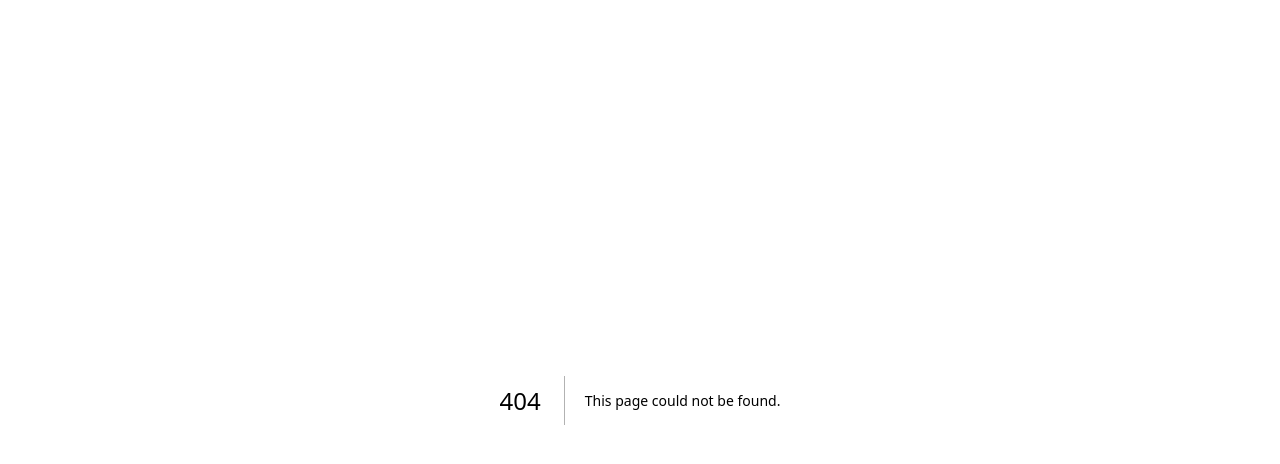
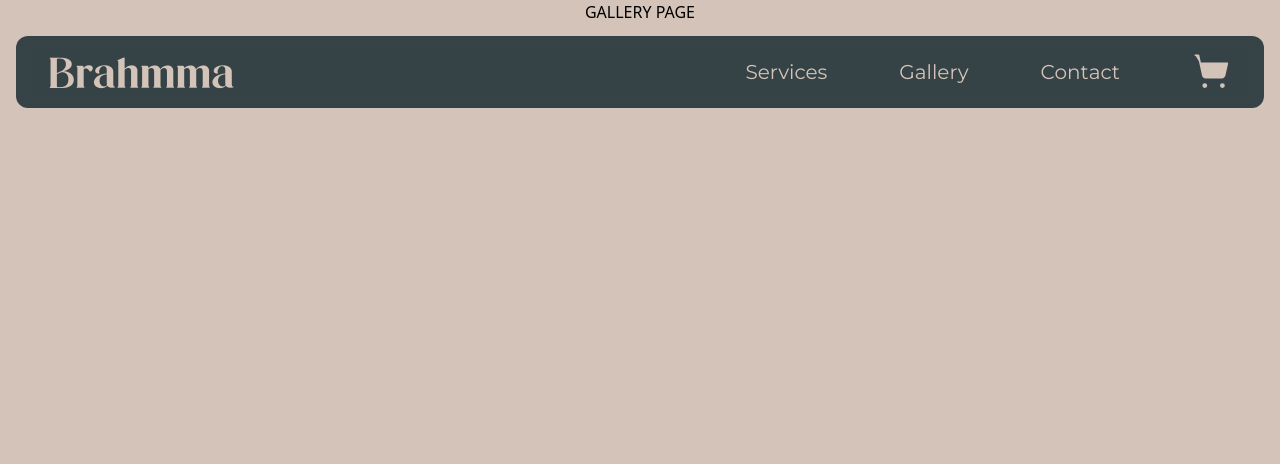
Before and after one commit to Athul-Kesav/brahmma, a Next.js app: page /gallery in a window 1280 px wide. Before the commit this address had no page. Shown: the top 464 px of the page. Built offline with nearby package versions, Linux system fonts and the light colour scheme.

Commit message:
home page

```diff
--- /dev/null
+++ b/src/app/contacts/page.tsx
@@ -0,0 +1,16 @@
+'use client';
+
+
+import Navbar from "@/components/Navbar";
+
+export default function Services() {
+  return (
+    <>
+      <Navbar />
+      <div className="w-screen h-fit relative top-0 flex items-center justify-start flex-col z-0 bg-cream">
+        {/*Services Page*/}
+        CONTACTS PAGE
+      </div>
+    </>
+  );
+}
--- /dev/null
+++ b/src/app/gallery/page.tsx
@@ -0,0 +1,16 @@
+'use client';
+
+
+import Navbar from "@/components/Navbar";
+
+export default function Services() {
+  return (
+    <>
+      <Navbar />
+      <div className="w-screen h-fit relative top-0 flex items-center justify-start flex-col z-0 bg-cream">
+        {/*Services Page*/}
+        GALLERY PAGE
+      </div>
+    </>
+  );
+}
--- a/src/app/page.tsx
+++ b/src/app/page.tsx
@@ -4,12 +4,15 @@ import Image from "next/image";
 import hero1 from "@/images/hero1.jpg"
 
 export default function Home() {
+
+
   return (
     <>
       <Navbar />
       <div className="w-screen h-fit relative top-0 flex items-center justify-start flex-col z-0 bg-cream">
-        <div className="h-screen sm:p-0 grid grid-rows-6 w-full gap-0 sm:gap-1 relative">
-          <div className="row-span-2 m-4 sm:m-0 sm:row-span-5 flex h-full w-auto relative rounded-xl md:rounded-t-none md:rounded-b-3xl lg:rounded-b-[4rem] overflow-hidden">
+        {/*Home Page*/}
+        <div className="h-[50vh] sm:h-screen sm:p-0 grid grid-rows-6 w-full gap-0 sm:gap-1 relative bg-black">
+          <div className="row-span-4 m-4 sm:m-0 sm:row-span-5 flex h-full w-auto relative rounded-xl md:rounded-t-none md:rounded-b-3xl lg:rounded-b-[4rem] overflow-hidden">
             <Image src={hero1} layout="fill" alt="HeroImg" objectFit="cover" objectPosition="bottom" className="object-contain"/>
           </div>
           <div className="row-span-1 h-[7rem] translate-y-5 sm:translate-y-0 sm:h-full  relative w-full flex-col items-center flex justify-center">
@@ -38,8 +41,28 @@ export default function Home() {
 
           </div>
         </div>
+        <div className="w-screen h-[50vh] sm:h-screen relative top-0 flex items-center justify-start flex-col z-0 bg-cream">
+          <div className="w-full h-full grid grid-cols-3  relative">
+            <div className="bg-red-500 col-span-2 flex sm:items-center  h-full w-full relative">
+              <p className="font-kryshna text-2xl sm:text-4xl lg:text-8xl text-left text-darkBlue font-bold p-4 sm:p-8 tracking-wide leading-tighter">
+              Bringing Your Special
+              <br/>
+              Moments to Life with
+              <br/>
+              Stunning Decor & Flawless
+              <br/>
+              Event Management
+              </p>
+            </div>
+            <div className="bg-black col-span-1 flex h-full w-full relative">
+              <Image src="" alt="" className=""/>
+              <Image src="" alt="" className=""/>
+              <Image src="" alt="" className=""/>
+            </div>
+          </div>
+        </div>
+      </div>
 
-      </div>
     </>
   );
 }
--- /dev/null
+++ b/src/app/services/page.tsx
@@ -0,0 +1,16 @@
+'use client';
+
+
+import Navbar from "@/components/Navbar";
+
+export default function Services() {
+  return (
+    <>
+      <Navbar />
+      <div className="w-screen h-fit relative top-0 flex items-center justify-start flex-col z-0 bg-cream">
+        {/*Services Page*/}
+        SERVICES PAGE
+      </div>
+    </>
+  );
+}
--- a/src/components/Navbar.tsx
+++ b/src/components/Navbar.tsx
@@ -4,7 +4,12 @@ import React, { useState } from "react";
 import { motion, AnimatePresence } from "framer-motion";
 import Navbtn from "./Navbtn";
 
+import { useRouter } from "next/navigation";
+
 export default function Navbar() {
+
+  const router = useRouter();
+
   const services = [
     "BIRTHDAYS",
     "WEDDINGS",
@@ -27,6 +32,7 @@ export default function Navbar() {
         <div
           className="font-meditative text-4xl lg:text-5xl hover:brightness-150 transition-all duration-200 cursor-pointer active:brightness-90"
           onMouseEnter={() => setShowSubNavService(false)}
+          onClick={() => router.push("/")}
         >
           Brahmma
         </div>
@@ -39,7 +45,7 @@ export default function Navbar() {
                 setShowSubNavGallery(false);
               }}
             >
-              <Navbtn text="Services" cta={() => console.log("services")} />
+              <Navbtn text="Services" cta={() => router.push("/services")} />
             </div>
             <div
               className="relative"
@@ -48,7 +54,7 @@ export default function Navbar() {
                 setShowSubNavGallery(true);
               }}
             >
-              <Navbtn text="Gallery" cta={() => console.log("Gallery")} />
+              <Navbtn text="Gallery" cta={() => router.push("/gallery")} />
             </div>
 
             <div
@@ -58,7 +64,7 @@ export default function Navbar() {
                 setShowSubNavGallery(false);
               }}
             >
-              <Navbtn text="Contact" cta={() => console.log("Contact")} />
+              <Navbtn text="Contact" cta={() => router.push("/contacts")} />
             </div>
           </div>
           <div className="inline-flex lg:space-x-12 space-x-5 items-center">
```
